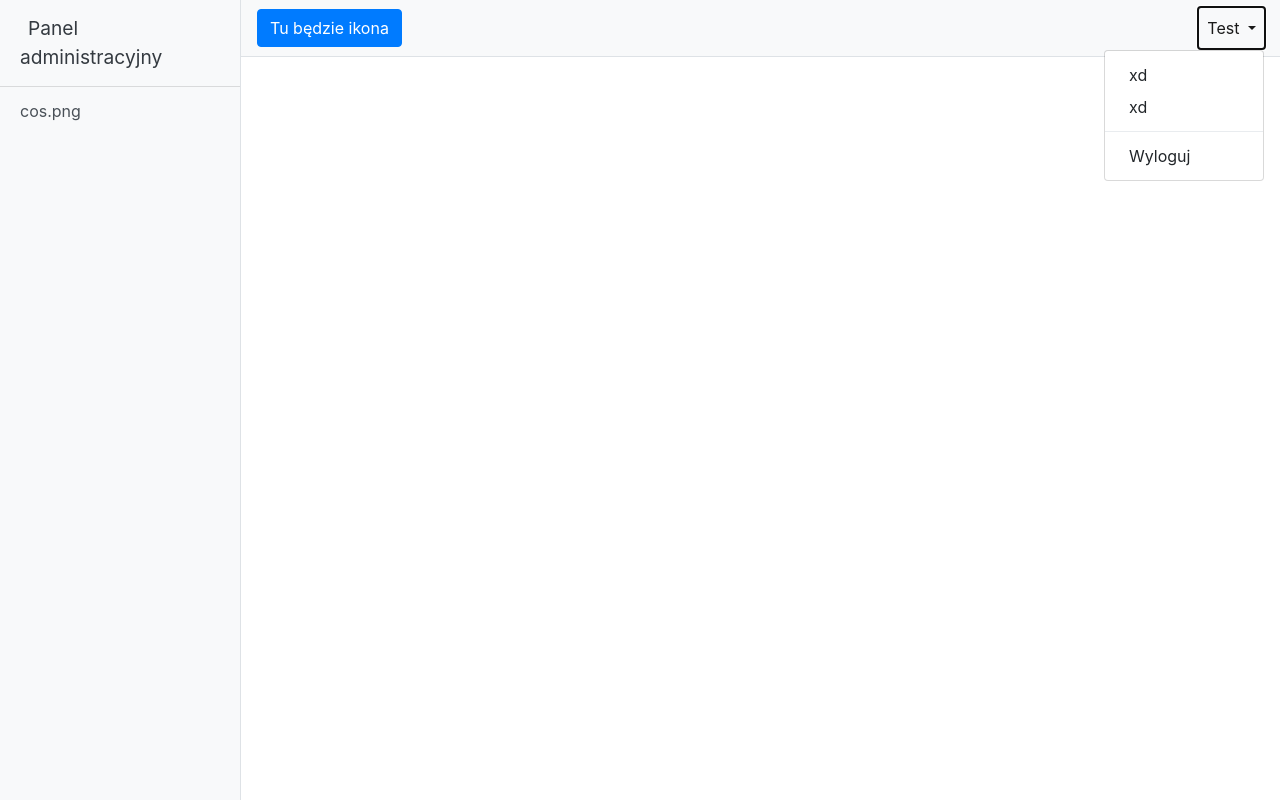
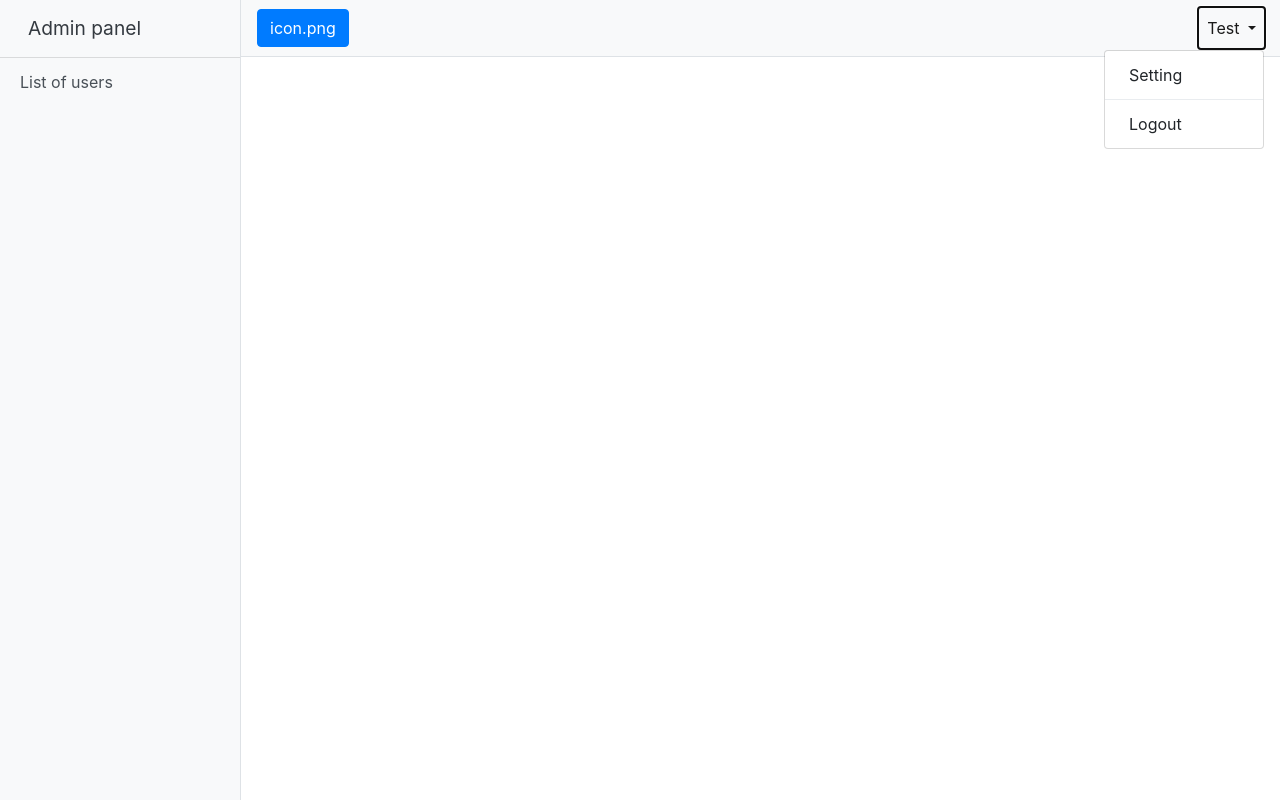
Before and after one commit to klimek00/JSCI, a PHP site: page /adminPanel.php in a window 1280 px wide, after a click on "Test". Run offline with PHP 8.4, Linux system fonts and the light colour scheme; the visitor is signed in with stand-in values (Sample User, id 1); data comes from the database, SQL or seed files in the repository.

Commit message:
security of admin panel

```diff
--- a/pai-projekt/adminPanel.php
+++ b/pai-projekt/adminPanel.php
@@ -1,4 +1,19 @@
-<?php session_start(); ?>
+<?php session_start();
+  if (isset($_SESSION["id"])) {
+    $id = $_SESSION["id"];
+    try {
+      $db = new PDO("sqlite:database.sqlite");
+    } catch (PDOException $e) {
+      echo "Error!".$e->getMessage();
+    }
+      $query = "SELECT * FROM users WHERE ID = $id AND perm = 1";
+      $result = $db->query($query);
+      if ($result === false) {
+        header("Location: index.php");
+      } else {
+        $rows = $result->fetch();
+        if ($rows != false) {
+?>
 <!DOCTYPE html>
 <html>
   <head>
@@ -6,19 +21,27 @@
     <title>Panel administracyjny</title>
     <link rel="stylesheet" href="./css/bootstrap.min.css">
     <link rel="stylesheet" href="./css/sidebar.css">
+    <script src="./js/jquery/jquery.min.js"></script>
+    <script src="./js/bootstrap.bundle.min.js"></script>
   </head>
+  <script>
+  $("#menu-toggle").click(function(e) {
+    e.preventDefault();
+    $("#wrapper").toggleClass("toggled");
+  });
+  </script>
   <body>
     <div class="d-flex" id="wrapper">
     <div class="bg-light border-right" id="sidebar-wrapper">
-      <div class="sidebar-heading"><a class="p-2 text-dark" href="adminPanel.php">Panel administracyjny</a></div>
+      <div class="sidebar-heading"><a class="p-2 text-dark" href="adminPanel.php">Admin panel</a></div>
       <div class="list-group list-group-flush">
-        <a href="#" class="list-group-item list-group-item-action bg-light">cos.png</a>
+        <button type="button" onclick="showUsers()" class="list-group-item list-group-item-action bg-light">List of users</button>
       </div>
     </div>
     <div id="page-content-wrapper">
 
       <nav class="navbar navbar-expand-lg navbar-light bg-light border-bottom">
-        <button class="btn btn-primary" id="menu-toggle">Tu będzie ikona</button>
+        <button class="btn btn-primary" id="menu-toggle">icon.png</button>
 
         <button class="navbar-toggler" type="button" data-toggle="collapse" data-target="#navbarSupportedContent" aria-controls="navbarSupportedContent" aria-expanded="false" aria-label="Toggle navigation">
           <span class="navbar-toggler-icon"></span>
@@ -31,29 +54,29 @@
                 Test
               </a>
               <div class="dropdown-menu dropdown-menu-right" aria-labelledby="navbarDropdown">
-                <a class="dropdown-item" href="#">xd</a>
-                <a class="dropdown-item" href="#">xd</a>
+                <a class="dropdown-item" href="#">Setting</a>
                 <div class="dropdown-divider"></div>
-                <a class="dropdown-item" href="logout.php">Wyloguj</a>
+                <a class="dropdown-item" href="logout.php">Logout</a>
               </div>
             </li>
           </ul>
         </div>
       </nav>
 
-      <div class="container-fluid">
+      <div class="container-fluid" id="showOption">
       </div>
     </div>
 
   </div>
-  <script src="./js/jquery/jquery.min.js"></script>
-  <script src="./js/bootstrap.bundle.min.js"></script>
-
-  <script>
-    $("#menu-toggle").click(function(e) {
-      e.preventDefault();
-      $("#wrapper").toggleClass("toggled");
-    });
-  </script>
   </body>
 </html>
+<?php
+} else {
+  header("Location: index.php");
+}
+  }
+$db = null;
+} else {
+  header("Location: index.php");
+}
+?>
--- a/pai-projekt/header.php
+++ b/pai-projekt/header.php
@@ -27,6 +27,7 @@
                 echo '<a class="dropdown-item" href="adminPanel.php">Panel administratora</a>';
               }
             }
+            $db = null;
           ?>
           <a class="dropdown-item" href="history.php">Historia</a>
           <!-- <a class="dropdown-item" href="#">Ustawienia</a> -->
```
